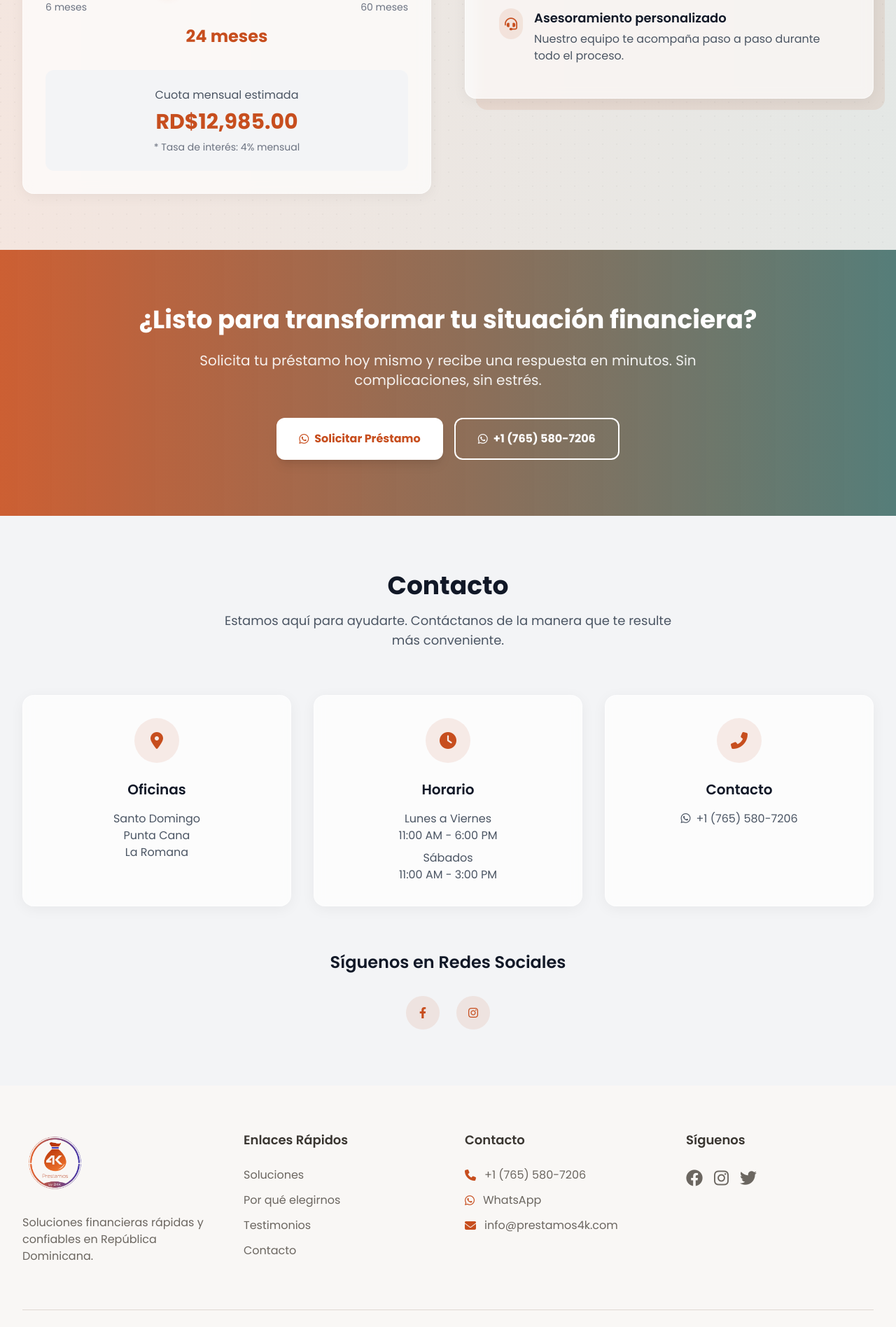
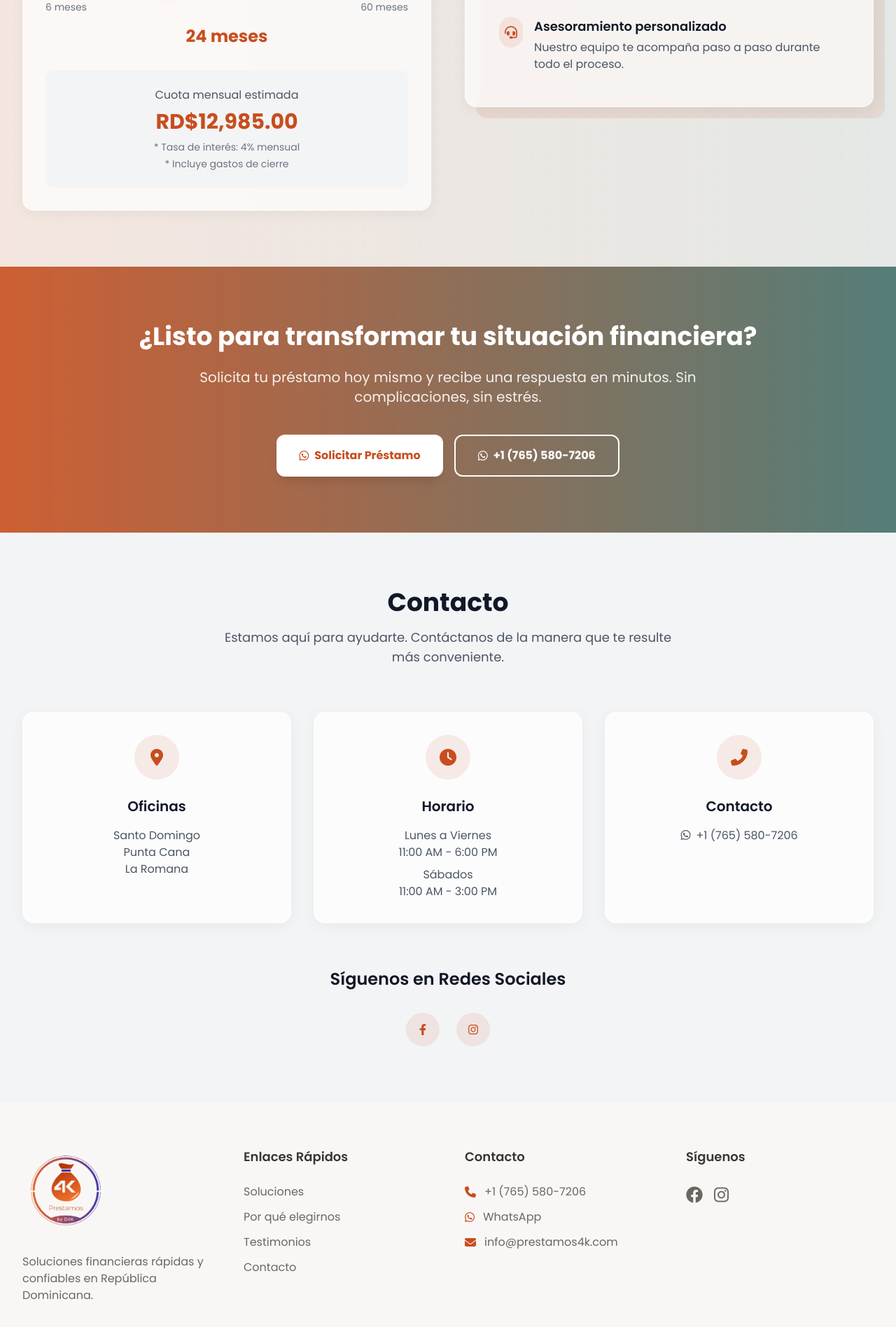
Before and after one commit to DonDurkheim/prestamos-4k, a React (Vite) app: page / in a window 1280 px wide. Shown: the part 2115-4011 px from the top of the page at 70% size. Built offline with nearby package versions, Linux system fonts and the light colour scheme.

Commit message:
feat: Update loan calculator text and footer logo/socials

```diff
--- a/src/components/Footer.jsx
+++ b/src/components/Footer.jsx
@@ -8,7 +8,7 @@ const Footer = () => {
         <div className="grid grid-cols-1 md:grid-cols-4 gap-12">
           <div>
             <div className="flex items-center mb-6">
-              <img src={logo} alt="4K Préstamos Logo" className="h-24 w-auto" />
+              <img src={logo} alt="4K Préstamos Logo" className="h-32 w-auto" />
             </div>
             <p className="text-textSubtle dark:text-dark-textSubtle">
               Soluciones financieras rápidas y confiables en República Dominicana.
@@ -74,9 +74,6 @@ const Footer = () => {
               <a href="#" className="text-textSubtle dark:text-dark-textSubtle hover:text-primary dark:hover:text-accent transition-colors duration-300">
                 <i className="fab fa-instagram text-2xl"></i>
               </a>
-              <a href="#" className="text-textSubtle dark:text-dark-textSubtle hover:text-primary dark:hover:text-accent transition-colors duration-300">
-                <i className="fab fa-twitter text-2xl"></i>
-              </a>
             </div>
           </div>
         </div>
--- a/src/components/sections/LoanCalculatorSection.jsx
+++ b/src/components/sections/LoanCalculatorSection.jsx
@@ -134,6 +134,9 @@ const LoanCalculatorSection = () => {
                 <p className="text-sm text-gray-500 mt-2">
                   * Tasa de interés: {loanType === 'personal' ? '4%' : '3%'} mensual
                 </p>
+                <p className="text-sm text-gray-500 mt-1">
+                  * Incluye gastos de cierre
+                </p>
               </div>
             </div>
           </div>
```
